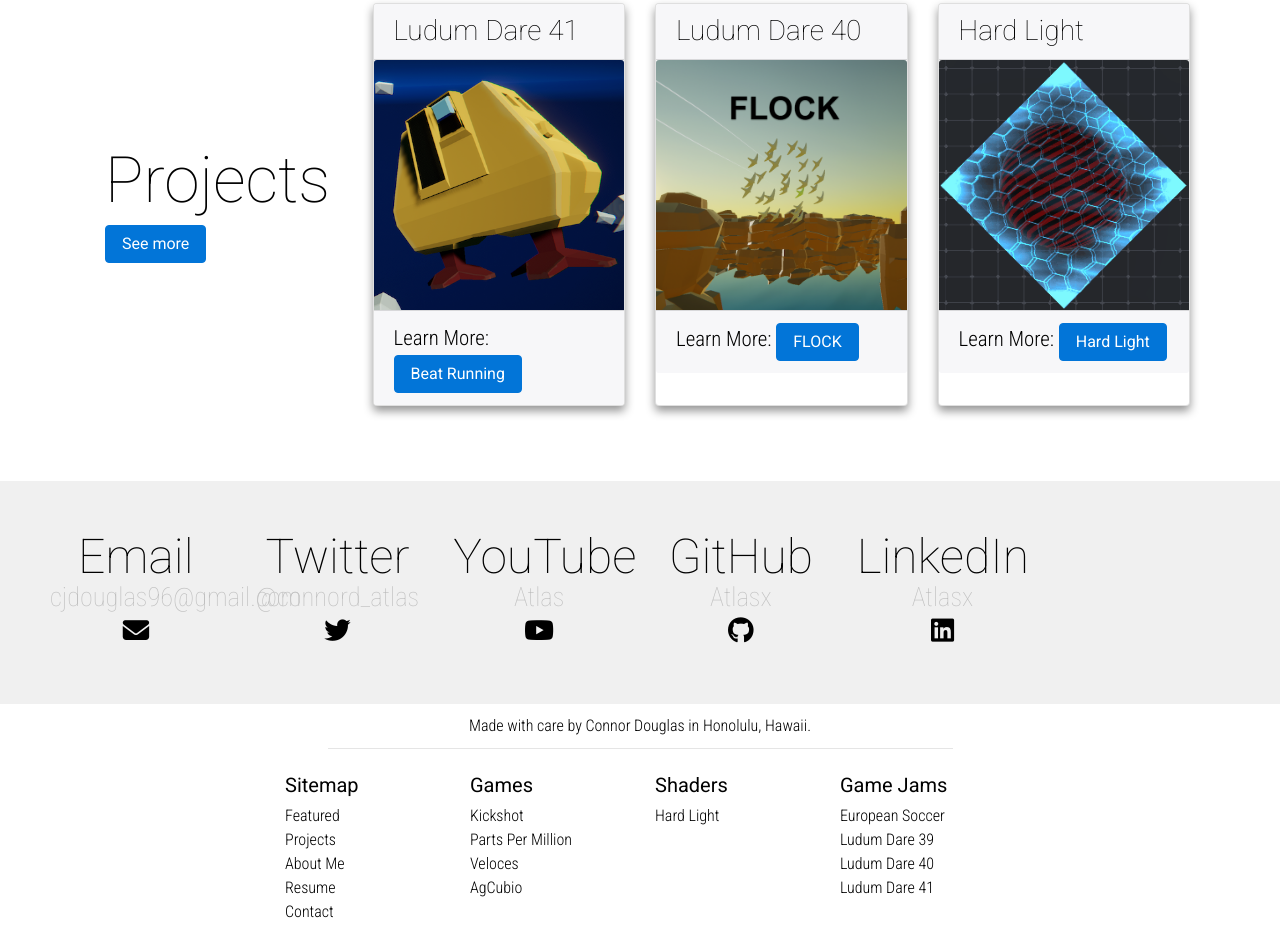
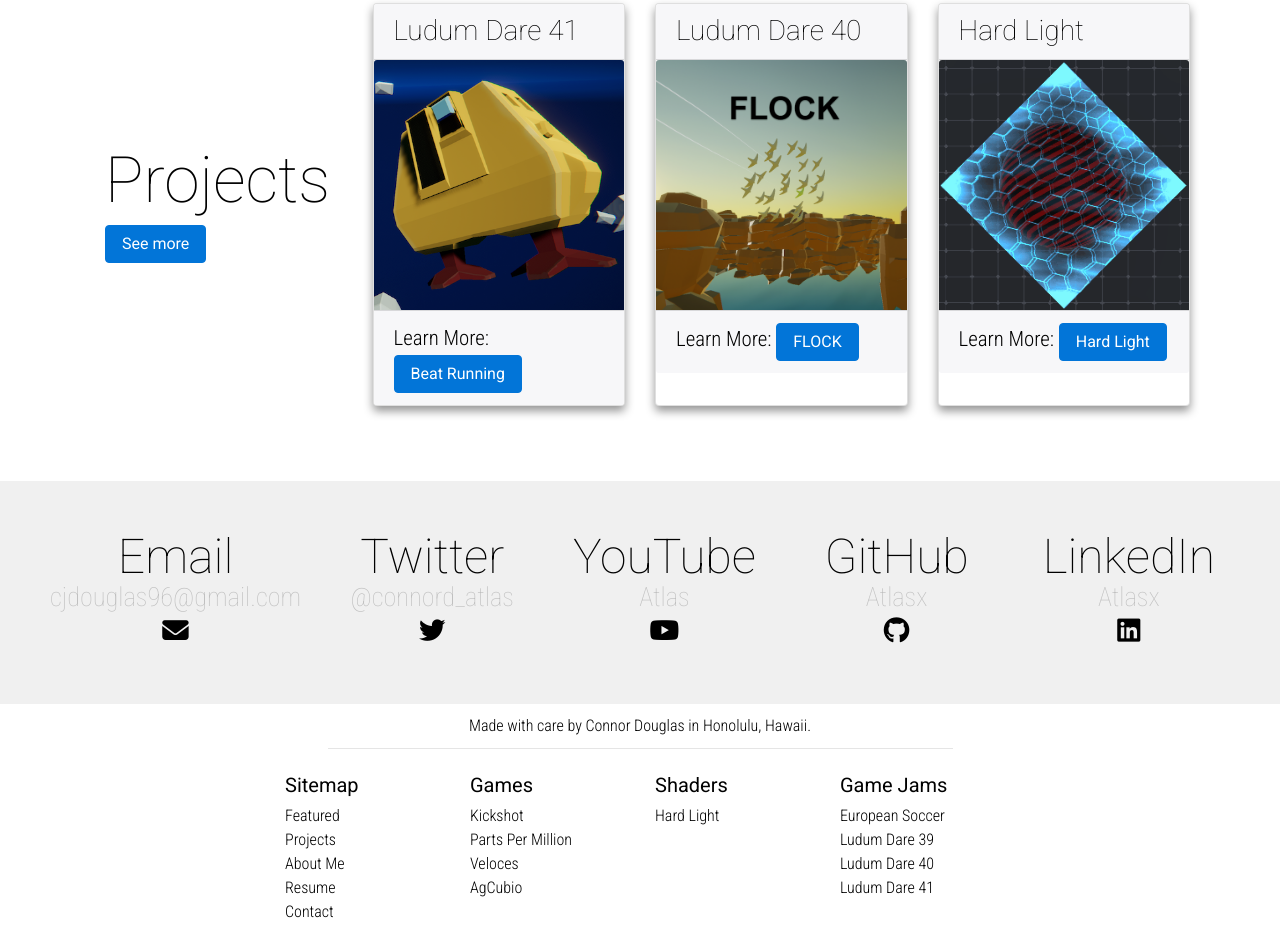
Before and after one commit to Atlasx/atlasx.github.io, a plain HTML site: page index.html in a window 1280 px wide. Shown: the part 2065-3004 px from the top of the page. Drawn offline with nearby package versions, Linux system fonts and the light colour scheme; a script that the page names is missing.

Commit message:
Change col to flex

```diff
--- a/contact.html
+++ b/contact.html
@@ -1,26 +1,26 @@
 <div class="container-fluid alt-light-color" style="padding:50px;">
   <div class="row center">
-      <div class="col-md-2">
+      <div class="col">
         <a href="mailto:cjdouglas96@gmail.com">
           <h1 class="contact">Email <small>cjdouglas96@gmail.com<br /><i style="padding-top:5px;" class="fa fa-envelope fa-2x" aria-hidden="true"></i></small></h1>
         </a>
       </div>
-      <div class="col-md-2">
+      <div class="col">
         <a href="https://www.twitter.com/connord_atlas">
           <h1 class="contact">Twitter <small>@connord_atlas<br /><i style="padding-top:5px;" class="fa fa-twitter fa-2x" aria-hidden="true"></i></small></h1>
         </a>
       </div>
-      <div class="col-md-2">
+      <div class="col">
         <a href="https://www.youtube.com/channel/UCf-v6I2F3DjF0hipAeBXD_w">
           <h1 class="contact">YouTube <small>Atlas<br /><i style="padding-top:5px;" class="fa fa-youtube-play fa-2x" aria-hidden="true"></i></small></h1>
         </a>
       </div>
-      <div class="col-md-2">
+      <div class="col">
         <a href="https://github.com/Atlasx">
           <h1 class="contact">GitHub <small>Atlasx<br /><i style="padding-top:5px;" class="fa fa-github fa-2x" aria-hidden="true"></i></small></h1>
         </a>
       </div>
-      <div class="col-md-2">
+      <div class="col">
         <a href="https://www.linkedin.com/in/connor-douglas-3064b1b7/">
           <h1 class="contact">LinkedIn <small>Atlasx<br /><i style="padding-top:5px;" class="fa fa-linkedin-square fa-2x" aria-hidden="true"></i></small></h1>
         </a>
```
